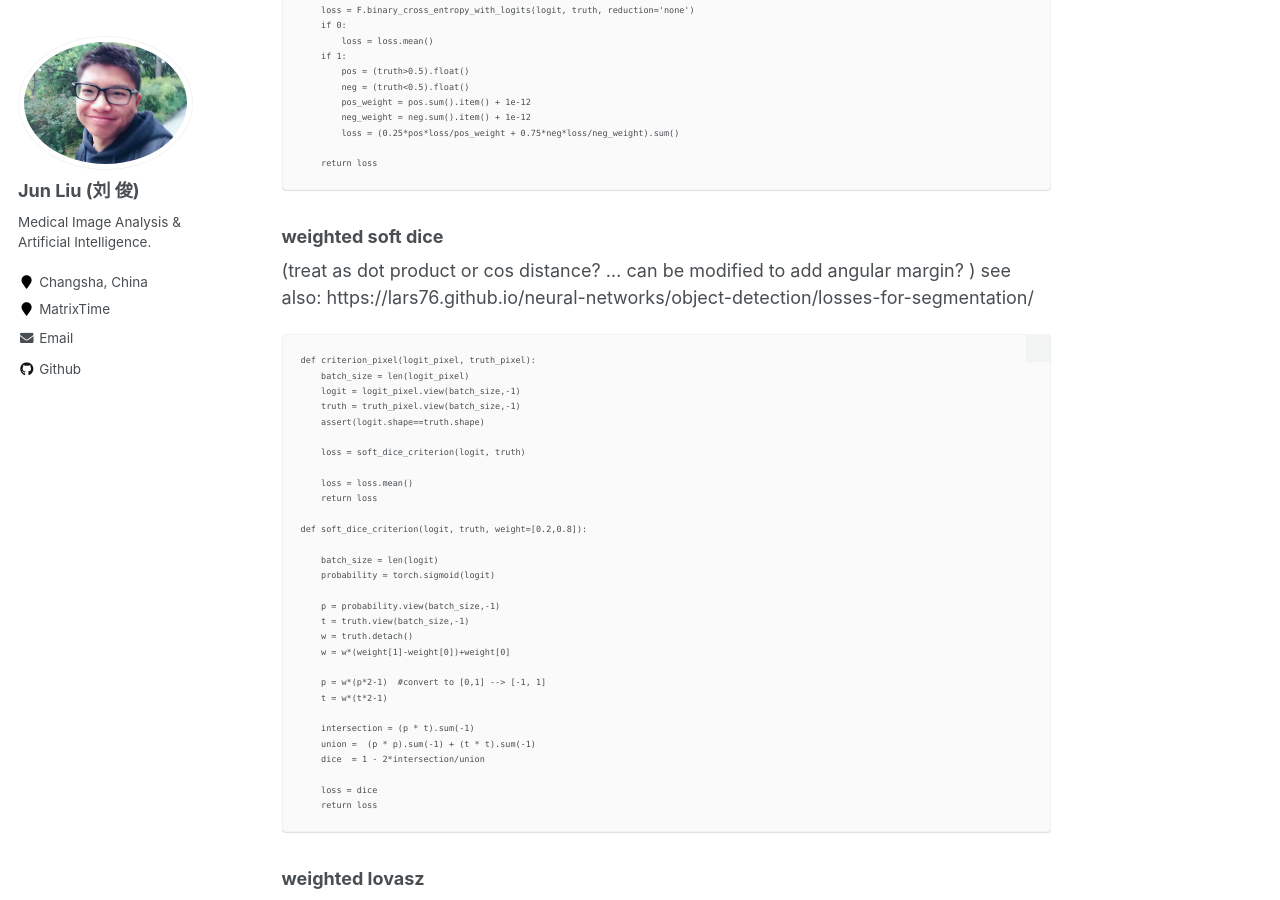
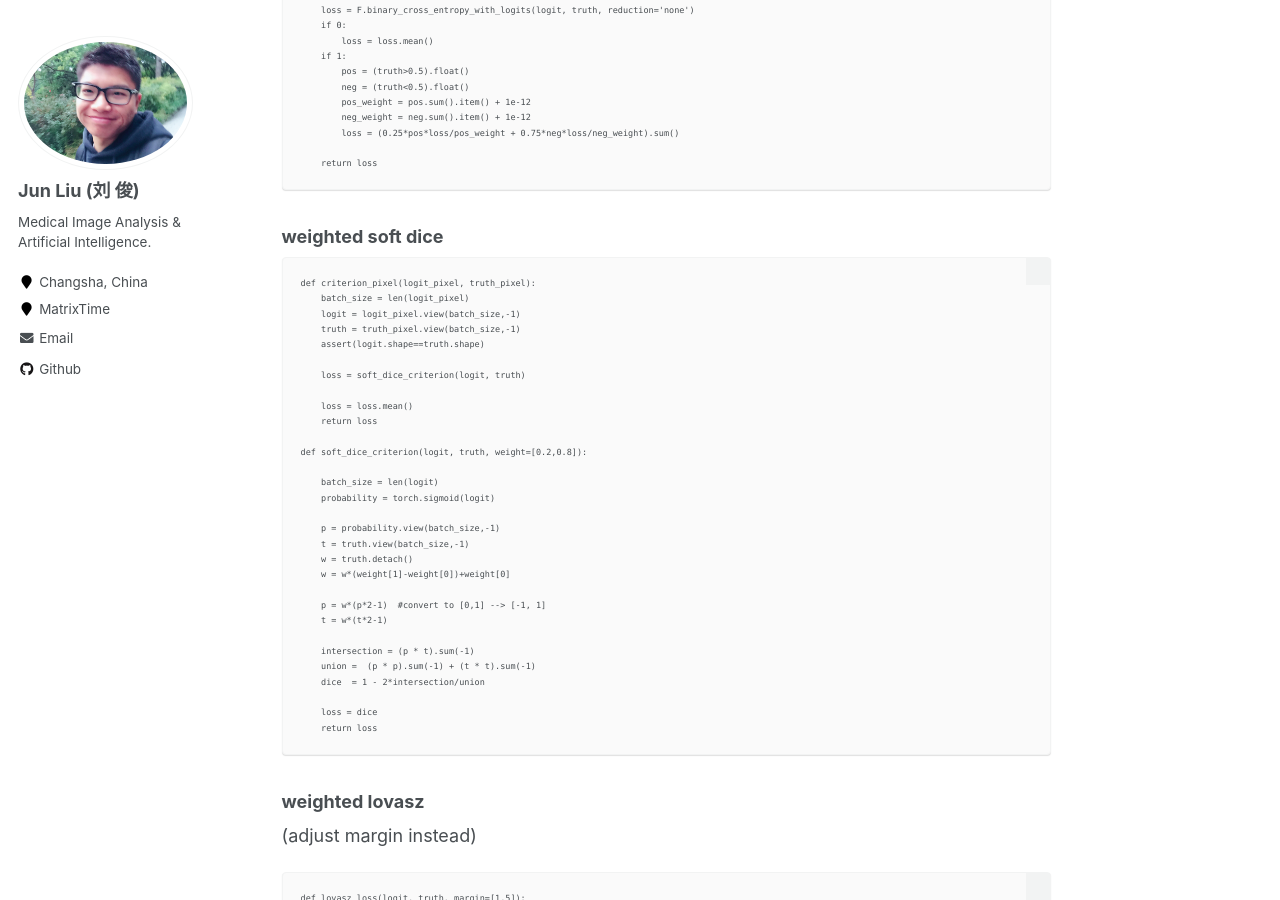
Before and after one commit to junliu-cn/junliu-cn.github.io, a Jekyll site: the page built from _posts/2019-08-23-segmentation-loss.md, in a window 1280 px wide and 900 px high, scrolled down 428 px. Built offline with Jekyll 4.4.1, drawn with Linux system fonts in a browser that asks for light colours.

Commit message:
update posts

````diff
--- a/_posts/2019-08-23-segmentation-loss.md
+++ b/_posts/2019-08-23-segmentation-loss.md
@@ -28,8 +28,6 @@ def criterion_pixel(logit_pixel, truth_pixel):
     return loss
 ```
 ### weighted soft dice
-(treat as dot product or cos distance? … can be modified to add angular margin? )
-see also: https://lars76.github.io/neural-networks/object-detection/losses-for-segmentation/
 
 ```
 def criterion_pixel(logit_pixel, truth_pixel):
````
